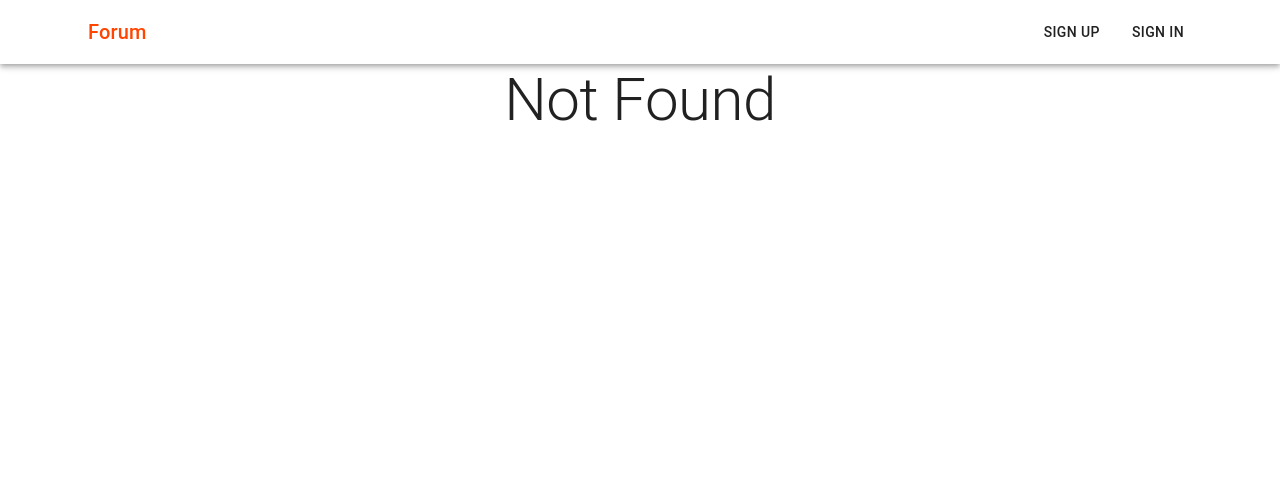
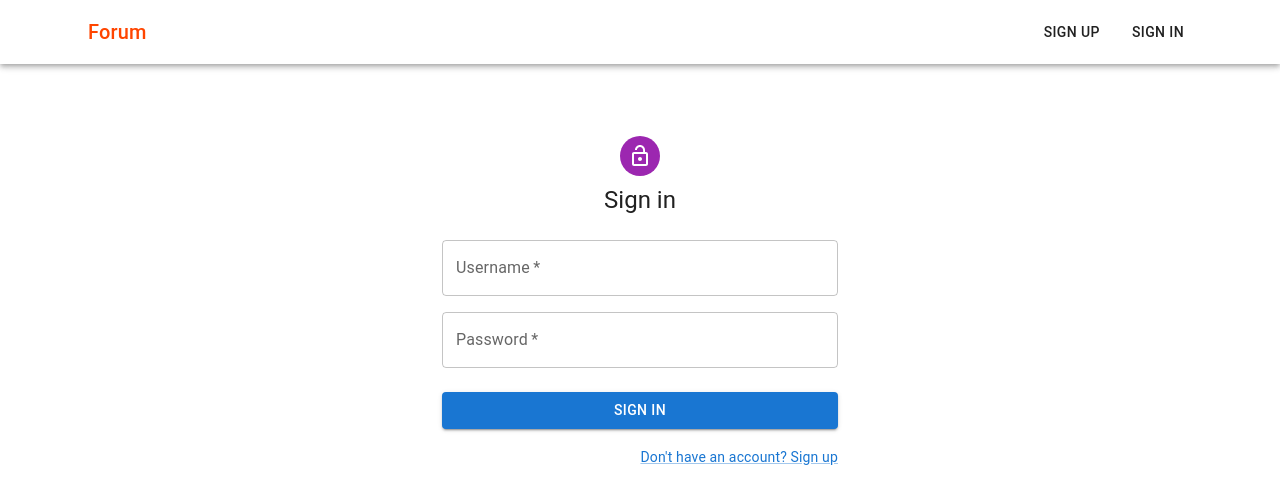
Before and after one commit to arnasir505/homework88, a React (Vite) app in the folder frontend/: page /login in a window 1280 px wide. Before the commit this address had no page. Shown: the top 504 px of the page. Built offline with nearby package versions, Linux system fonts and the light colour scheme.

Commit message:
Create register and login pages

```diff
--- a/frontend/src/App.tsx
+++ b/frontend/src/App.tsx
@@ -1,6 +1,8 @@
 import { Route, Routes } from 'react-router-dom';
 import Appbar from './components/Appbar/Appbar';
 import { Typography } from '@mui/material';
+import Register from './containers/Register/Register';
+import Login from './containers/Login/Login';
 
 const App = () => {
   return (
@@ -11,6 +13,8 @@
       <main>
         <Routes>
           <Route path='/' element={'home'}/>
+          <Route path='/register' element={<Register/>}/>
+          <Route path='/login' element={<Login/>}/>
           <Route
             path='*'
             element={
--- /dev/null
+++ b/frontend/src/containers/Login/Login.tsx
@@ -0,0 +1,114 @@
+import { useState } from 'react';
+import { Link as RouterLink, useNavigate } from 'react-router-dom';
+import { LoginMutation } from '../../types';
+import { selectLoginError, selectLoginLoading } from '../../store/usersSlice';
+import { login } from '../../store/usersThunks';
+import { useAppDispatch, useAppSelector } from '../../app/hooks';
+import {
+  Container,
+  Box,
+  Avatar,
+  Typography,
+  Grid,
+  TextField,
+  Link,
+  Alert,
+} from '@mui/material';
+import LockOpenIcon from '@mui/icons-material/LockOpen';
+import { LoadingButton } from '@mui/lab';
+
+const Login = () => {
+  const dispatch = useAppDispatch();
+  const error = useAppSelector(selectLoginError);
+  const loading = useAppSelector(selectLoginLoading);
+  const navigate = useNavigate();
+
+  const [state, setState] = useState<LoginMutation>({
+    username: '',
+    password: '',
+  });
+  const inputChangeHandler = (event: React.ChangeEvent<HTMLInputElement>) => {
+    const { name, value } = event.target;
+    setState((prevState) => {
+      return { ...prevState, [name]: value };
+    });
+  };
+
+  const submitFormHandler = async (event: React.FormEvent) => {
+    event.preventDefault();
+    await dispatch(login(state)).unwrap();
+    navigate('/');
+  };
+
+  return (
+    <Container maxWidth='xs'>
+      <Box
+        sx={{
+          marginTop: 8,
+          display: 'flex',
+          flexDirection: 'column',
+          alignItems: 'center',
+        }}
+      >
+        <Avatar sx={{ m: 1, bgcolor: 'secondary.main' }}>
+          <LockOpenIcon />
+        </Avatar>
+        <Typography component='h1' variant='h5'>
+          Sign in
+        </Typography>
+        {error && (
+          <Alert
+            severity='error'
+            variant='outlined'
+            sx={{ mt: 5, width: '100%' }}
+          >
+            {error.error}
+          </Alert>
+        )}
+        <Box component='form' onSubmit={submitFormHandler} sx={{ mt: 3 }}>
+          <Grid container spacing={2}>
+            <Grid item xs={12}>
+              <TextField
+                required
+                label='Username'
+                name='username'
+                autoComplete='new-username'
+                value={state.username}
+                onChange={inputChangeHandler}
+              />
+            </Grid>
+            <Grid item xs={12}>
+              <TextField
+                required
+                name='password'
+                label='Password'
+                type='password'
+                autoComplete='new-password'
+                value={state.password}
+                onChange={inputChangeHandler}
+              />
+            </Grid>
+          </Grid>
+          <LoadingButton
+            fullWidth
+            loading={loading}
+            type='submit'
+            variant='contained'
+            sx={{ mt: 3, mb: 2 }}
+          >
+            Sign in
+          </LoadingButton>
+          <Grid container justifyContent='flex-end'>
+            <Grid item>
+              <Link component={RouterLink} to='/register' variant='body2'>
+                Don't have an account? Sign up
+              </Link>
+            </Grid>
+          </Grid>
+        </Box>
+      </Box>
+    </Container>
+  );
+};
+
+export default Login;
--- /dev/null
+++ b/frontend/src/containers/Register/Register.tsx
@@ -0,0 +1,117 @@
+import { useState } from 'react';
+import { useAppDispatch, useAppSelector } from '../../app/hooks';
+import {
+  selectRegisterError,
+  selectRegisterLoading,
+} from '../../store/usersSlice';
+import { RegisterMutation } from '../../types';
+import { Link as RouterLink, useNavigate } from 'react-router-dom';
+import { register } from '../../store/usersThunks';
+import {
+  Avatar,
+  Box,
+  Container,
+  Grid,
+  Link,
+  TextField,
+  Typography,
+} from '@mui/material';
+import LockOutlinedIcon from '@mui/icons-material/LockOutlined';
+import { LoadingButton } from '@mui/lab';
+
+const Register = () => {
+  const dispatch = useAppDispatch();
+  const error = useAppSelector(selectRegisterError);
+  const loading = useAppSelector(selectRegisterLoading);
+  const navigate = useNavigate();
+
+  const [state, setState] = useState<RegisterMutation>({
+    username: '',
+    password: '',
+  });
+
+  const inputChangeHandler = (event: React.ChangeEvent<HTMLInputElement>) => {
+    const { name, value } = event.target;
+    setState((prevState) => {
+      return { ...prevState, [name]: value };
+    });
+  };
+
+  const submitFormHandler = async (event: React.FormEvent) => {
+    event.preventDefault();
+    await dispatch(register(state)).unwrap();
+    navigate('/');
+  };
+
+  const getFieldError = (fieldName: string) => {
+    try {
+      return error?.errors[fieldName].message;
+    } catch {
+      return undefined;
+    }
+  };
+
+  return (
+    <Container maxWidth='xs'>
+      <Box
+        sx={{
+          marginTop: 8,
+          display: 'flex',
+          flexDirection: 'column',
+          alignItems: 'center',
+        }}
+      >
+        <Avatar sx={{ m: 1, bgcolor: 'secondary.main' }}>
+          <LockOutlinedIcon />
+        </Avatar>
+        <Typography component='h1' variant='h5'>
+          Sign up
+        </Typography>
+        <Box component='form' onSubmit={submitFormHandler} sx={{ mt: 3 }}>
+          <Grid container spacing={2}>
+            <Grid item xs={12}>
+              <TextField
+                label='Username'
+                name='username'
+                autoComplete='new-username'
+                value={state.username}
+                onChange={inputChangeHandler}
+                error={Boolean(getFieldError('username'))}
+                helperText={getFieldError('username')}
+              />
+            </Grid>
+            <Grid item xs={12}>
+              <TextField
+                name='password'
+                label='Password'
+                type='password'
+                autoComplete='new-password'
+                value={state.password}
+                onChange={inputChangeHandler}
+                error={Boolean(getFieldError('password'))}
+                helperText={getFieldError('password')}
+              />
+            </Grid>
+          </Grid>
+          <LoadingButton
+            fullWidth
+            loading={loading}
+            type='submit'
+            variant='contained'
+            sx={{ mt: 3, mb: 2 }}
+          >
+            Sign Up
+          </LoadingButton>
+          <Grid container justifyContent='flex-end'>
+            <Grid item>
+              <Link component={RouterLink} to='/login' variant='body2'>
+                Already have an account? Sign in
+              </Link>
+            </Grid>
+          </Grid>
+        </Box>
+      </Box>
+    </Container>
+  );
+};
+export default Register;
```
